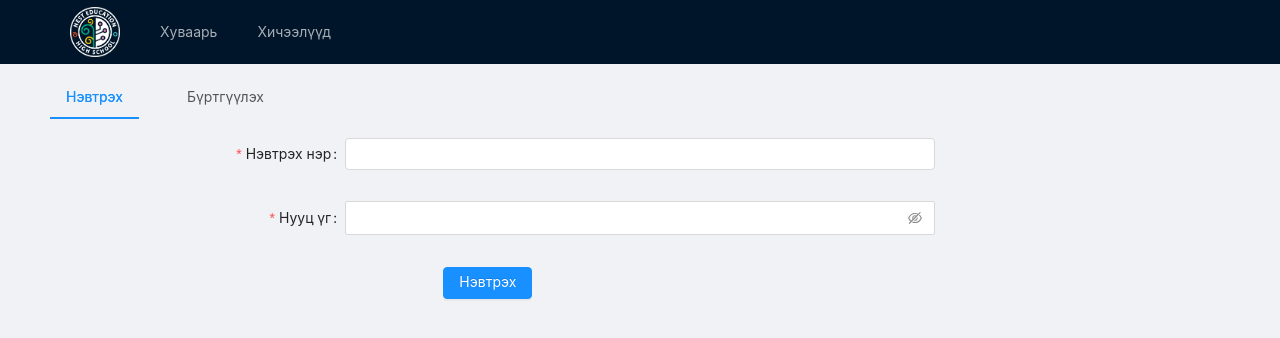
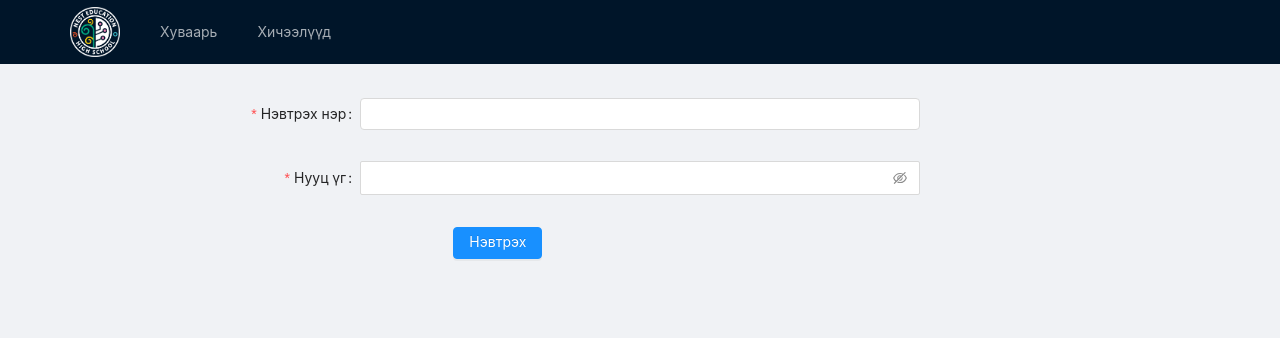
Before and after one commit to GChinbat/schedule-frontend, a Next.js app: page /login in a window 1280 px wide. Shown: the top 338 px of the page. Built offline with nearby package versions, Linux system fonts and the light colour scheme.

Commit message:
feat: Remove login section

```diff
--- a/src/pages/login.tsx
+++ b/src/pages/login.tsx
@@ -1,31 +1,67 @@
-import React from 'react';
+import React, { useEffect } from 'react';
 import styled from 'styled-components';
-import { Tabs, Layout } from 'antd';
+import { useRouter } from 'next/router';
+import { useLazyQuery } from '@apollo/react-hooks';
+import { Form, Input, Button, Layout } from 'antd';
 
-import Login from '@/widgets/Login';
-import Register from '@/widgets/Register';
+import { LOGIN } from '@/api/auth';
+
 import { withApollo } from '@/api/withApollo';
-
-const { TabPane } = Tabs;
 
 const Content = styled(Layout.Content)`
   padding: 0 50px;
-  margin-top: 10px;
+  margin: 30px;
 `;
 
+const layout = {
+  labelCol: { span: 6 },
+  wrapperCol: { span: 12 },
+};
+const tailLayout = {
+  wrapperCol: { offset: 8, span: 16 },
+};
+
 function LoginPage() {
+  const router = useRouter();
+  const [login, { data, loading }] = useLazyQuery(LOGIN);
+
+  const onFinish = (formData) => {
+    login({ variables: formData });
+  };
+  useEffect(() => {
+    if (data?.login) {
+      localStorage.setItem('token', data.login);
+      router.push('/');
+    }
+  }, [data]);
+
   return (
     <Content>
-      <Tabs defaultActiveKey="login" tabPosition="top">
-        <TabPane key="login" tab="Нэвтрэх">
-          <Login />
-        </TabPane>
-        <TabPane key="register" tab="Бүртгүүлэх">
-          <Register />
-        </TabPane>
-      </Tabs>
+      <Form {...layout} name="login" onFinish={onFinish}>
+        <Form.Item
+          label="Нэвтрэх нэр"
+          name="username"
+          rules={[{ required: true, message: 'Please input your username!' }]}
+        >
+          <Input />
+        </Form.Item>
+
+        <Form.Item
+          label="Нууц үг"
+          name="password"
+          rules={[{ required: true, message: 'Please input your password!' }]}
+        >
+          <Input.Password />
+        </Form.Item>
+
+        <Form.Item {...tailLayout}>
+          <Button loading={loading} type="primary" htmlType="submit">
+            Нэвтрэх
+          </Button>
+        </Form.Item>
+      </Form>
     </Content>
   );
 }
 
-export default withApollo({ ssr: false })(LoginPage);
+export default withApollo({ ssr: true })(LoginPage);
--- a/src/widgets/Login.tsx
+++ /dev/null
@@ -1,57 +0,0 @@
-import React, { useEffect } from 'react';
-import { useLazyQuery } from '@apollo/react-hooks';
-import { Form, Input, Button } from 'antd';
-
-import { LOGIN } from '@/api/auth';
-import { useRouter } from 'next/router';
-
-const layout = {
-  labelCol: { span: 6 },
-  wrapperCol: { span: 12 },
-};
-const tailLayout = {
-  wrapperCol: { offset: 8, span: 16 },
-};
-
-function Login() {
-  const router = useRouter();
-  const [login, { data, loading }] = useLazyQuery(LOGIN);
-
-  const onFinish = (formData) => {
-    login({ variables: formData });
-  };
-  useEffect(() => {
-    if (data?.login) {
-      localStorage.setItem('token', data.login);
-      router.push('/');
-    }
-  }, [data]);
-
-  return (
-    <Form {...layout} name="basic" onFinish={onFinish}>
-      <Form.Item
-        label="Нэвтрэх нэр"
-        name="username"
-        rules={[{ required: true, message: 'Please input your username!' }]}
-      >
-        <Input />
-      </Form.Item>
-
-      <Form.Item
-        label="Нууц үг"
-        name="password"
-        rules={[{ required: true, message: 'Please input your password!' }]}
-      >
-        <Input.Password />
-      </Form.Item>
-
-      <Form.Item {...tailLayout}>
-        <Button loading={loading} type="primary" htmlType="submit">
-          Нэвтрэх
-        </Button>
-      </Form.Item>
-    </Form>
-  );
-}
-
-export default Login;
--- a/src/widgets/Register.tsx
+++ /dev/null
@@ -1,48 +0,0 @@
-import React from 'react';
-import { Form, Input, Button } from 'antd';
-
-const layout = {
-  labelCol: { span: 4 },
-  wrapperCol: { span: 12 },
-};
-const tailLayout = {
-  wrapperCol: { offset: 8, span: 16 },
-};
-
-function Login() {
-  const onFinish = console.log;
-  const onFinishFailed = console.warn;
-
-  return (
-    <Form
-      {...layout}
-      name="basic"
-      onFinish={onFinish}
-      onFinishFailed={onFinishFailed}
-    >
-      <Form.Item
-        label="Хэрэглэгчийн нэр"
-        name="username"
-        rules={[{ required: true, message: 'Please input your username!' }]}
-      >
-        <Input />
-      </Form.Item>
-
-      <Form.Item
-        label="Нууц үг"
-        name="password"
-        rules={[{ required: true, message: 'Please input your password!' }]}
-      >
-        <Input.Password />
-      </Form.Item>
-
-      <Form.Item {...tailLayout}>
-        <Button type="primary" htmlType="submit">
-          Бүртгүүлэх
-        </Button>
-      </Form.Item>
-    </Form>
-  );
-}
-
-export default Login;
```
